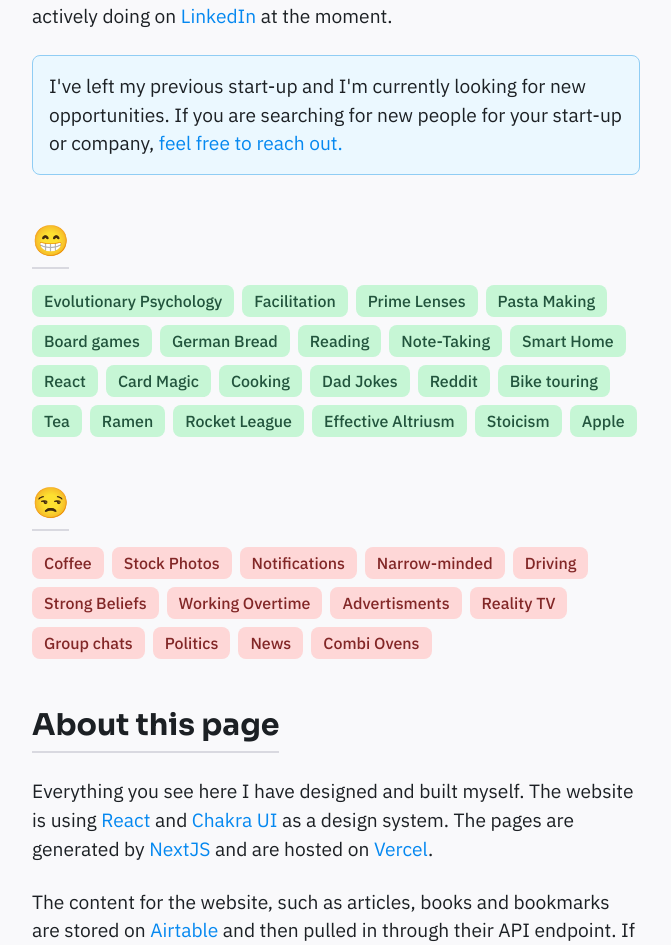
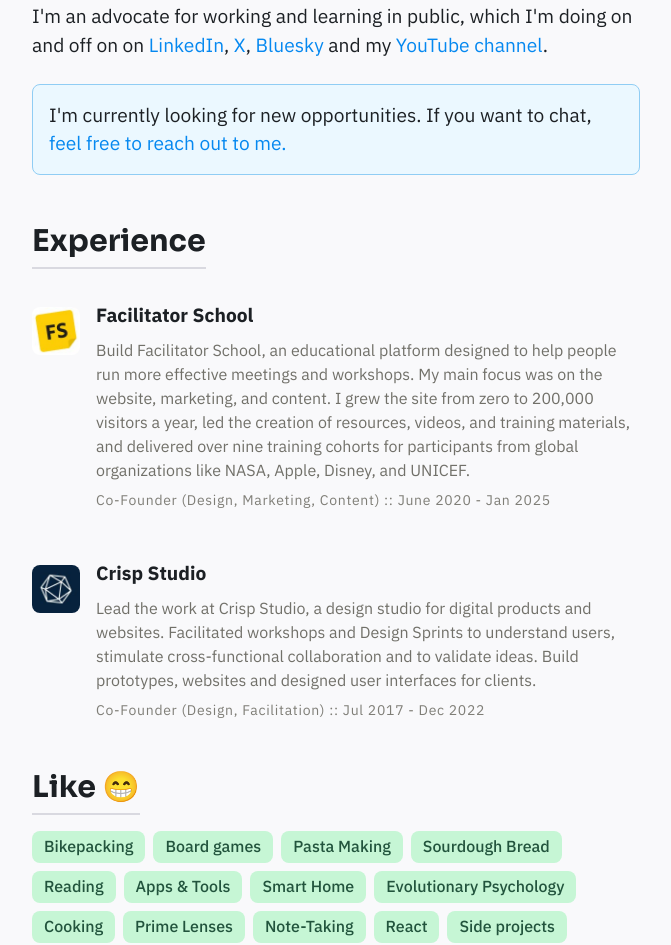
Before and after one commit to wirtzdan/website, a Next.js app: page /about in a window 1280 px wide. Shown: the part 468-1413 px from the top of the page, without its empty margins (304-975 px from the left). Built offline with nearby package versions, Linux system fonts and the light colour scheme; no server answers.

Commit message:
✨ Enhance About page with experience section and update personal description; modify interests data

```diff
--- /dev/null
+++ b/components/experience-card.js
@@ -0,0 +1,41 @@
+import React from "react";
+import {
+  VStack,
+  HStack,
+  Text,
+  useColorModeValue,
+  Box,
+  Image,
+} from "@chakra-ui/react";
+
+const ExperienceCard = ({ company, logo, role, date, description }) => {
+  return (
+    <VStack align="start" spacing={4}>
+      <HStack spacing={4} align="start">
+        <Image
+          src={`/static/images/companies/${logo}.jpg`}
+          alt={company}
+          w={12}
+          h={12}
+          mt={1.5}
+          rounded="lg"
+        />
+        <VStack align="start" spacing={2}>
+          <Text fontWeight="bold">{company}</Text>
+          <Text fontSize="md" color={useColorModeValue("gray.500", "gray.100")}>
+            {description}
+          </Text>
+          <Text
+            fontSize="sm"
+            color={useColorModeValue("gray.600", "gray.200")}
+            letterSpacing="wider"
+          >
+            {role} :: {date}
+          </Text>
+        </VStack>
+      </HStack>
+    </VStack>
+  );
+};
+
+export default ExperienceCard;
--- a/components/theme-toggle.js
+++ b/components/theme-toggle.js
@@ -8,22 +8,22 @@ import {
   Button,
 } from "@chakra-ui/react";
 import { MoonIcon, SunIcon } from "@heroicons/react/24/outline";
-import useSound from "use-sound";
+/* import useSound from "use-sound"; */
 import MobileMenuButton from "./mobile-menu-button";
 
 const ThemeToggle = ({ mobile }) => {
   const { colorMode, toggleColorMode } = useColorMode();
-  const [play] = useSound("/lightswitch.mp3", {
+  /* const [play] = useSound("/lightswitch.mp3", {
     volume: 0.05,
     sprite: {
       on: [0, 300],
       off: [500, 300],
     },
-  });
+  }); */
 
   const handleClick = () => {
     toggleColorMode();
-    colorMode === "dark" ? play({ id: "on" }) : play({ id: "off" });
+    /* colorMode === "dark" ? play({ id: "on" }) : play({ id: "off" }); */
   };
 
   return (
--- /dev/null
+++ b/data/experience.json
@@ -0,0 +1,18 @@
+{
+  "experience": [
+    {
+      "company": "Facilitator School",
+      "logo": "facilitator-school",
+      "role": "Co-Founder (Design, Marketing, Content)",
+      "date": "June 2020 - Jan 2025",
+      "description": "Build Facilitator School, an educational platform designed to help people run more effective meetings and workshops. My main focus was on the website, marketing, and content. I grew the site from zero to 200,000 visitors a year, led the creation of resources, videos, and training materials, and delivered over nine training cohorts for participants from global organizations like NASA, Apple, Disney, and UNICEF."
+    },
+    {
+      "company": "Crisp Studio",
+      "logo": "crisp-studio",
+      "role": "Co-Founder (Design, Facilitation)",
+      "date": "Jul 2017 - Dec 2022",
+      "description": "Lead the work at Crisp Studio, a design studio for digital products and websites. Facilitated workshops and Design Sprints to understand users, stimulate cross-functional collaboration and to validate ideas. Build prototypes, websites and designed user interfaces for clients. "
+    }
+  ]
+}
--- a/data/interests.json
+++ b/data/interests.json
@@ -1,40 +1,42 @@
 {
   "like": [
+    "Bikepacking",
+    "Board games",
+    "Pasta Making",
+    "Sourdough Bread",
+    "Reading",
+    "Apps & Tools",
+    "Smart Home",
     "Evolutionary Psychology",
-    "Facilitation",
+    "Cooking",
     "Prime Lenses",
-    "Pasta Making",
-    "Board games",
-    "German Bread",
-    "Reading",
     "Note-Taking",
-    "Smart Home",
     "React",
+    "Side projects",
     "Card Magic",
-    "Cooking",
     "Dad Jokes",
     "Reddit",
-    "Bike touring",
     "Tea",
     "Ramen",
-    "Rocket League",
+    "Valheim",
     "Effective Altriusm",
-    "Stoicism",
-    "Apple"
+    "Stoicism"
   ],
   "dislike": [
     "Coffee",
     "Stock Photos",
     "Notifications",
     "Narrow-minded",
+    "Bad design",
     "Driving",
     "Strong Beliefs",
-    "Working Overtime",
-    "Advertisments",
+    "Small ovens",
+    "Ads",
     "Reality TV",
     "Group chats",
     "Politics",
-    "News",
-    "Combi Ovens"
+    "News Drama",
+    "Bad cable management",
+    "Sleeping in"
   ]
 }
--- a/pages/about.js
+++ b/pages/about.js
@@ -13,7 +13,9 @@ import {
 import PageTransition from "../components/page-transitions";
 import Section from "@/components/section";
 import interests from "../data/interests.json";
+import experience from "../data/experience.json";
 import InterestTag from "@/components/interest-tag";
+import ExperienceCard from "@/components/experience-card";
 import Hero from "@/components/hero";
 import Link from "@/components/link";
 import Layout from "@/layouts/layout";
@@ -25,9 +27,9 @@ const About = () => (
       <Section>
         <VStack align="start" spacing={6}>
           <Text>
-            I'm a designer, entrepreneur, and all-around curious person who
-            can't get enough of exploring new ideas and asking lots of
-            questions.
+            I'm a designer, developer, and maker of sorts. I'm an all-around
+            curious person who can't get enough of exploring new ideas and
+            asking lots of questions.
           </Text>
           <Text>
             In my free time, you can usually find me reading books, cooking,
@@ -35,10 +37,16 @@ const About = () => (
             time with those closest to me.
           </Text>
           <Text>
-            I'm an advocate for writing and thinking in public, which I'm most
-            actively doing on
-            <Link href="https://www.linkedin.com/in/wirtzdan/"> LinkedIn </Link>
-            at the moment.
+            I'm an advocate for working and learning in public, which I'm doing
+            on and off on on{" "}
+            <Link href="https://www.linkedin.com/in/wirtzdan/">LinkedIn</Link>,
+            <Link href="https://x.com/wirtzdan"> X</Link>,{" "}
+            <Link href="https://bsky.app/profile/danielwirtz.com">Bluesky</Link>{" "}
+            and my{" "}
+            <Link href="https://www.youtube.com/@wirtzdan">
+              YouTube channel
+            </Link>
+            .
           </Text>
           <VStack
             bg={useColorModeValue("blue.50", "blue.900")}
@@ -48,21 +56,33 @@ const About = () => (
             borderWidth="1px"
           >
             <Text>
-              I've left my previous start-up and I'm currently looking for new
-              opportunities. If you are searching for new people for your
-              start-up or company,
+              I'm currently looking for new opportunities. If you want to chat,
               <Link href="mailto:daniel@danielwirtz.com">
                 {" "}
-                feel free to reach out.{" "}
+                feel free to reach out to me.{" "}
               </Link>
             </Text>
           </VStack>
         </VStack>
       </Section>
+
+      <Section>
+        <VStack align="start" spacing={8}>
+          <Heading as="h2" size="lg">
+            Experience
+          </Heading>
+          <VStack align="start" spacing={12} width="100%">
+            {experience.experience.map((exp, index) => (
+              <ExperienceCard key={index} {...exp} />
+            ))}
+          </VStack>
+        </VStack>
+      </Section>
+
       <Section>
         <VStack align="start" spacing={4}>
           <Heading as="h2" size="lg">
-            😁
+            Like 😁
           </Heading>
           <Wrap>
             {interests.like.map((el) => (
@@ -74,7 +94,7 @@ const About = () => (
       <Section>
         <VStack align="start" spacing={4}>
           <Heading as="h2" size="lg">
-            😒
+            Dislike 😒
           </Heading>
           <Wrap>
             {interests.dislike.map((el) => (
@@ -83,6 +103,7 @@ const About = () => (
           </Wrap>
         </VStack>
       </Section>
+
       <Section>
         <VStack align="start" spacing={6}>
           <Heading as="h2" size="lg">
```
Also changed, not shown: pages/index.js (+29 -13 lines), public/static/images/companies/crisp-studio.jpg (added), public/static/images/companies/facilitator-school.jpg (added).
